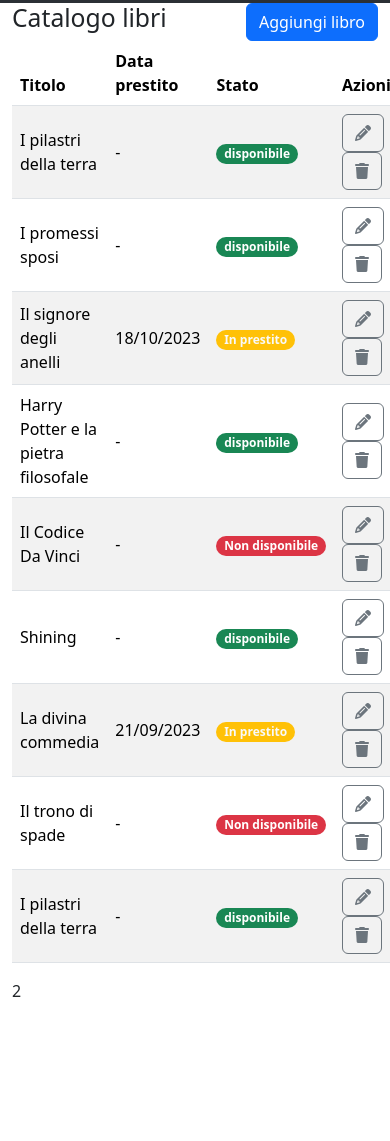
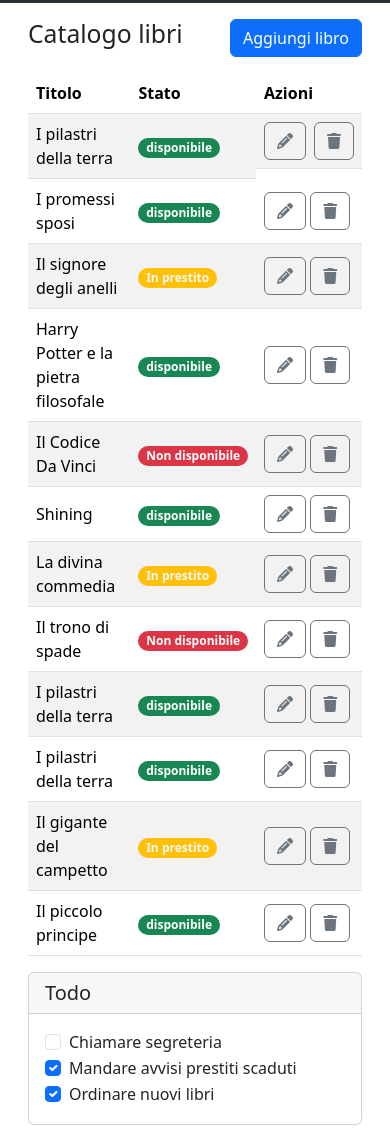
Before and after one commit to marrasluca/html-css-bootstrap-dashboard, a plain HTML site: page index.html in a window 390 px wide. Shown: the part 63-1204 px from the top of the page. Before the commit the page ends 1066 px from the top, so only its background shows below. Drawn offline with nearby package versions, Linux system fonts and the light colour scheme.

Commit message:
add: first card

```diff
--- a/index.html
+++ b/index.html
@@ -46,12 +46,12 @@
      </header>
 
     <!-- main -->
-     <main>
+     <main class="p-3">
         <div class="container">
             <div class="row">
                 <div class="col-12 col-lg-8">
                     <!-- titolo -->
-                      <div class="d-flex justify-content-between align-items-center">
+                      <div class="d-flex justify-content-between align-items-center mb-3">
                             <h2>
                                 Catalogo libri
                             </h2>
@@ -64,7 +64,7 @@
                             <!-- inizio riga -->
                           <tr>
                             <th scope="col">Titolo</th>
-                            <th scope="col">Data prestito</th>
+                            <th scope="col" class="d-none d-sm-table-cell">Data prestito</th>
                             <th scope="col">Stato</th>
                             <th scope="col">Azioni</th>
                           </tr>
@@ -72,11 +72,12 @@
                         <tbody>
                           <tr>
                             <td scope="row">I pilastri della terra</td>
-                            <td>-</td>
+                            <td class="d-none d-sm-table-cell">-</td>
+
                             <td>
                                 <span class="badge rounded-pill text-bg-success">disponibile</span>
                             </td>
-                            <td>
+                            <td class="d-flex gap-2">
                                 <button class="btn btn-outline-secondary">
                                     <i class="fa-solid fa-pencil"></i>
                                 </button>
@@ -87,7 +88,7 @@
                           </tr>
                           <tr>
                             <td scope="row">I promessi sposi</td>
-                            <td>-</td>
+                            <td class="d-none d-sm-table-cell">-</td>
                             <td>
                                 <span class="badge rounded-pill text-bg-success">disponibile</span>
                             </td>
@@ -102,7 +103,7 @@
                           </tr>
                           <tr>
                             <td scope="row">Il signore degli anelli</td>
-                            <td>18/10/2023</td>
+                            <td class="d-none d-sm-table-cell">18/10/2023</td>
                             <td>
                                 <span class="badge rounded-pill text-bg-warning text-light">In prestito</span>
                             </td>
@@ -117,7 +118,7 @@
                           </tr>
                           <tr>
                             <td scope="row">Harry Potter e la pietra filosofale</td>
-                            <td>-</td>
+                            <td class="d-none d-sm-table-cell">-</td>
                             <td>
                                 <span class="badge rounded-pill text-bg-success">disponibile</span>
                             </td>
@@ -132,7 +133,7 @@
                           </tr>
                           <tr>
                             <td scope="row">Il Codice Da Vinci</td>
-                            <td>-</td>
+                            <td class="d-none d-sm-table-cell">-</td>
                             <td>
                                 <span class="badge rounded-pill text-bg-danger"> Non disponibile</span>
                             </td>
@@ -147,7 +148,7 @@
                           </tr>
                           <tr>
                             <td scope="row">Shining</td>
-                            <td>-</td>
+                            <td class="d-none d-sm-table-cell">-</td>
                             <td>
                                 <span class="badge rounded-pill text-bg-success">disponibile</span>
                             </td>
@@ -162,7 +163,7 @@
                           </tr>
                           <tr>
                             <td scope="row">La divina commedia</td>
-                            <td>21/09/2023</td>
+                            <td class="d-none d-sm-table-cell">21/09/2023</td>
                             <td>
                                 <span class="badge rounded-pill text-bg-warning text-light">In prestito</span>
                             </td>
@@ -177,7 +178,7 @@
                           </tr>
                           <tr>
                             <td scope="row">Il trono di spade </td>
-                            <td>-</td>
+                            <td class="d-none d-sm-table-cell">-</td>
                             <td>
                                 <span class="badge rounded-pill text-bg-danger">Non disponibile</span>
                             </td>
@@ -192,7 +193,52 @@
                           </tr>
                           <tr>
                             <td scope="row">I pilastri della terra</td>
-                            <td>-</td>
+                            <td class="d-none d-sm-table-cell">-</td>
+                            <td>
+                                <span class="badge rounded-pill text-bg-success">disponibile</span>
+                            </td>
+                            <td>
+                                <button class="btn btn-outline-secondary">
+                                    <i class="fa-solid fa-pencil"></i>
+                                </button>
+                                <button class="btn btn-outline-secondary">
+                                    <i class="fa-solid fa-trash"></i>
+                                </button>
+                            </td>
+                          </tr>
+                          <tr>
+                            <td scope="row">I pilastri della terra</td>
+                            <td class="d-none d-sm-table-cell">-</td>
+                            <td>
+                                <span class="badge rounded-pill text-bg-success">disponibile</span>
+                            </td>
+                            <td>
+                                <button class="btn btn-outline-secondary">
+                                    <i class="fa-solid fa-pencil"></i>
+                                </button>
+                                <button class="btn btn-outline-secondary">
+                                    <i class="fa-solid fa-trash"></i>
+                                </button>
+                            </td>
+                          </tr>
+                          <tr>
+                            <td scope="row">Il gigante del campetto</td>
+                            <td class="d-none d-sm-table-cell">18/10/2023</td>
+                            <td>
+                                <span class="badge rounded-pill text-bg-warning text-light">In prestito</span>
+                            </td>
+                            <td>
+                                <button class="btn btn-outline-secondary">
+                                    <i class="fa-solid fa-pencil"></i>
+                                </button>
+                                <button class="btn btn-outline-secondary">
+                                    <i class="fa-solid fa-trash"></i>
+                                </button>
+                            </td>
+                          </tr>
+                          <tr>
+                            <td scope="row">Il piccolo principe</td>
+                            <td class="d-none d-sm-table-cell">-</td>
                             <td>
                                 <span class="badge rounded-pill text-bg-success">disponibile</span>
                             </td>
@@ -209,7 +255,29 @@
                       </table>
                 </div>
                 <div class="col-12 col-lg-4">
-                    2
+                    <div class="card">
+                        <h5 class="card-header">Todo</h5>
+                        <div class="card-body">
+                            <div class="form-check">
+                                <input class="form-check-input" type="checkbox" value="" id="flexCheckDefault">
+                                <label class="form-check-label" for="flexCheckDefault">
+                                  Chiamare segreteria
+                                </label>
+                              </div>
+                              <div class="form-check">
+                                <input class="form-check-input" type="checkbox" value="" id="flexCheckChecked" checked>
+                                <label class="form-check-label" for="flexCheckDefault">
+                                  Mandare avvisi prestiti scaduti
+                                </label>
+                              </div>
+                              <div class="form-check">
+                                <input class="form-check-input" type="checkbox" value="" id="flexCheckChecked" checked>
+                                <label class="form-check-label" for="flexCheckDefault">
+                                  Ordinare nuovi libri
+                                </label>
+                              </div>
+                        </div>
+                      </div>
                 </div>
             </div>
         </div>
```
